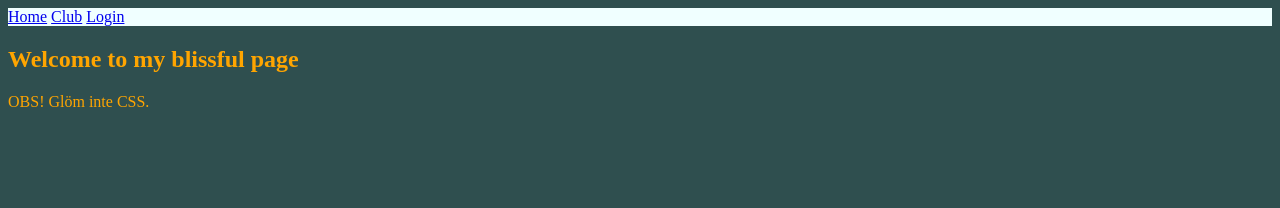
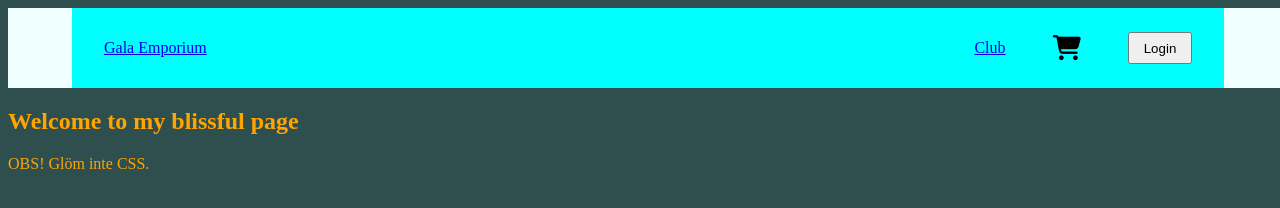
Before and after one commit to Jonas-Larsson1/galaEmporium, a plain HTML site: page client/index.html in a window 1280 px wide. Drawn offline with Linux system fonts and the light colour scheme.

Commit message:
initial commit
Added link to club-section (will be replaced), icon and link to cart-component

```diff
--- a/client/index.html
+++ b/client/index.html
@@ -6,6 +6,7 @@
   <meta name="viewport" content="width=device-width, initial-scale=1.0">
   <title>Document</title>
   <script src="jquery-3.7.1.js"></script>
+  <script src="https://kit.fontawesome.com/86e920b6e3.js" crossorigin="anonymous"></script>
   <script type="module" src="router.js" defer></script>
   <link rel="stylesheet" href="index.css">
 </head>
@@ -13,12 +14,15 @@
 <body>
   <header>
     <nav>
-      <a href="#">Home</a>
-      <a href="#club">Club</a>
-      <a href="#login">Login</a>
+      <a href="#" class="logo-text">Gala Emporium</a>
+      <div class="nav__container">
+        <a href="#club" class="nav__club">Club</a>
+        <div id="cart"><i class="fa-solid fa-cart-shopping cart-shopping"></i></div>
+        <button id="login-btn">Login</button>
+    </div>
     </nav>
   </header>
-  <main></main>
+  <main class="main"></main>
 
 </body>
 
--- a/client/main.css
+++ b/client/main.css
@@ -1,8 +1,38 @@
 body {
   background-color: darkslategrey;
   font-family: Ephesis;
+  width: 100%;
+
 }
 
 header {
   background-color: azure;
+  display: flex;
+  justify-content: space-around;
 }
+
+nav {
+  height: 10vh;
+  width: 85%;
+  background-color: aqua;
+  display: inline-flex;
+  justify-content: space-between;
+  align-items: center;
+  padding: 0 2rem 0 2rem;
+}
+
+.nav__container{
+  width: 20%;
+  display: flex;
+  align-items: center;
+  justify-content: space-between;
+}
+
+#login-btn{
+  width: 4rem;
+  height: 2rem;
+}
+
+.cart-shopping{
+  font-size: 25px;
+}
--- a/client/pages/club.js
+++ b/client/pages/club.js
@@ -1,11 +1,12 @@
 export default function club() {
 
-    let text = "blissful"
 
-    return `
+    let content = "";
+    content += `
     <article id="home">
-      <h1>Welcome to my ${text} page</h1>
-      <p>OBS! Glöm inte CSS.</p>
+      <h1>Info about club</h1>
+      <p>piu</p>
     </article>
     `
+    document.querySelector(".main").innerHTML = content;
   }
--- a/client/router.js
+++ b/client/router.js
@@ -1,6 +1,7 @@
 import home from "./pages/home.js";
 import club from "./pages/club.js";
 import login from "./pages/login.js";
+
 
 async function route() {
   //console.log(location)
```
